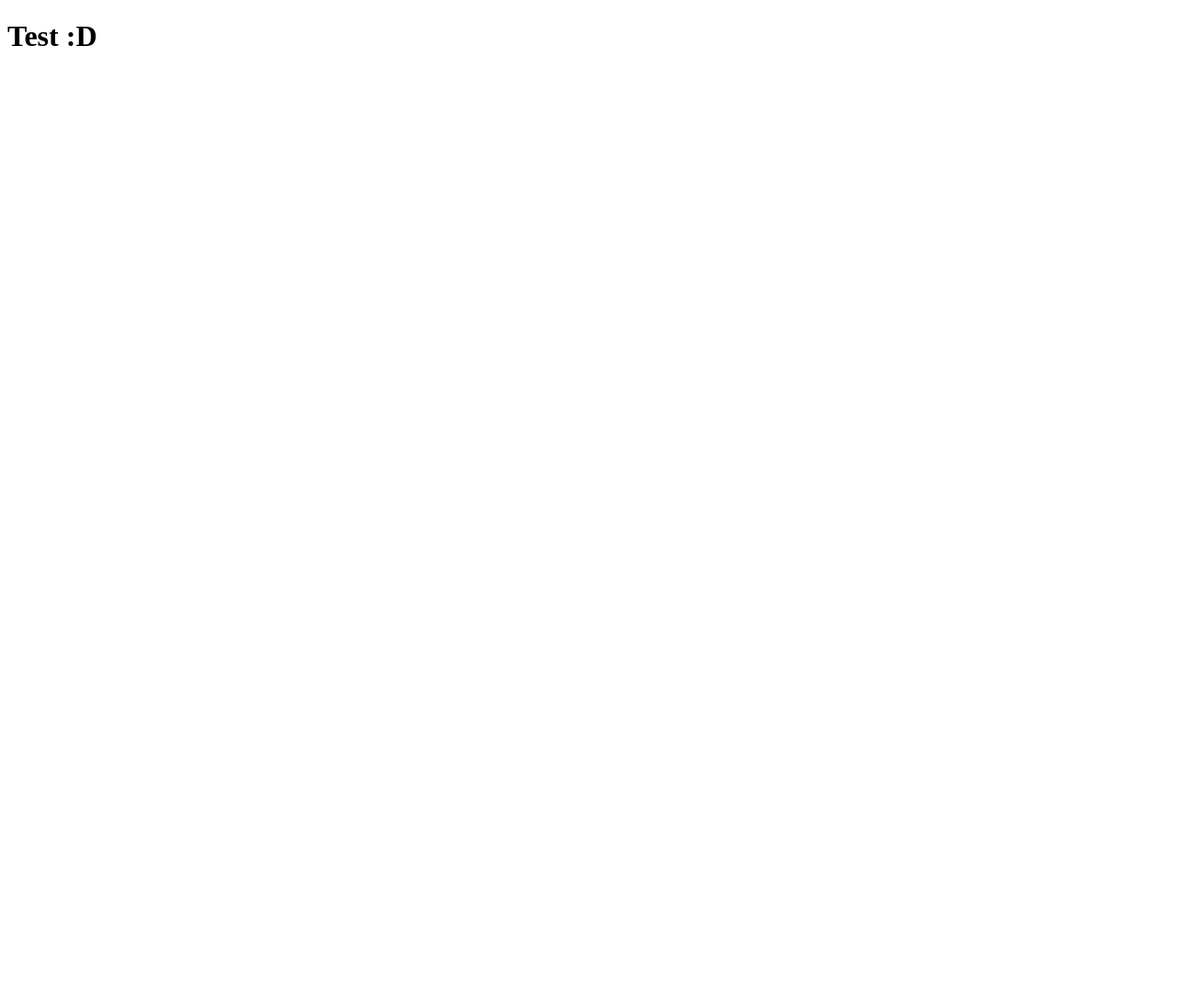
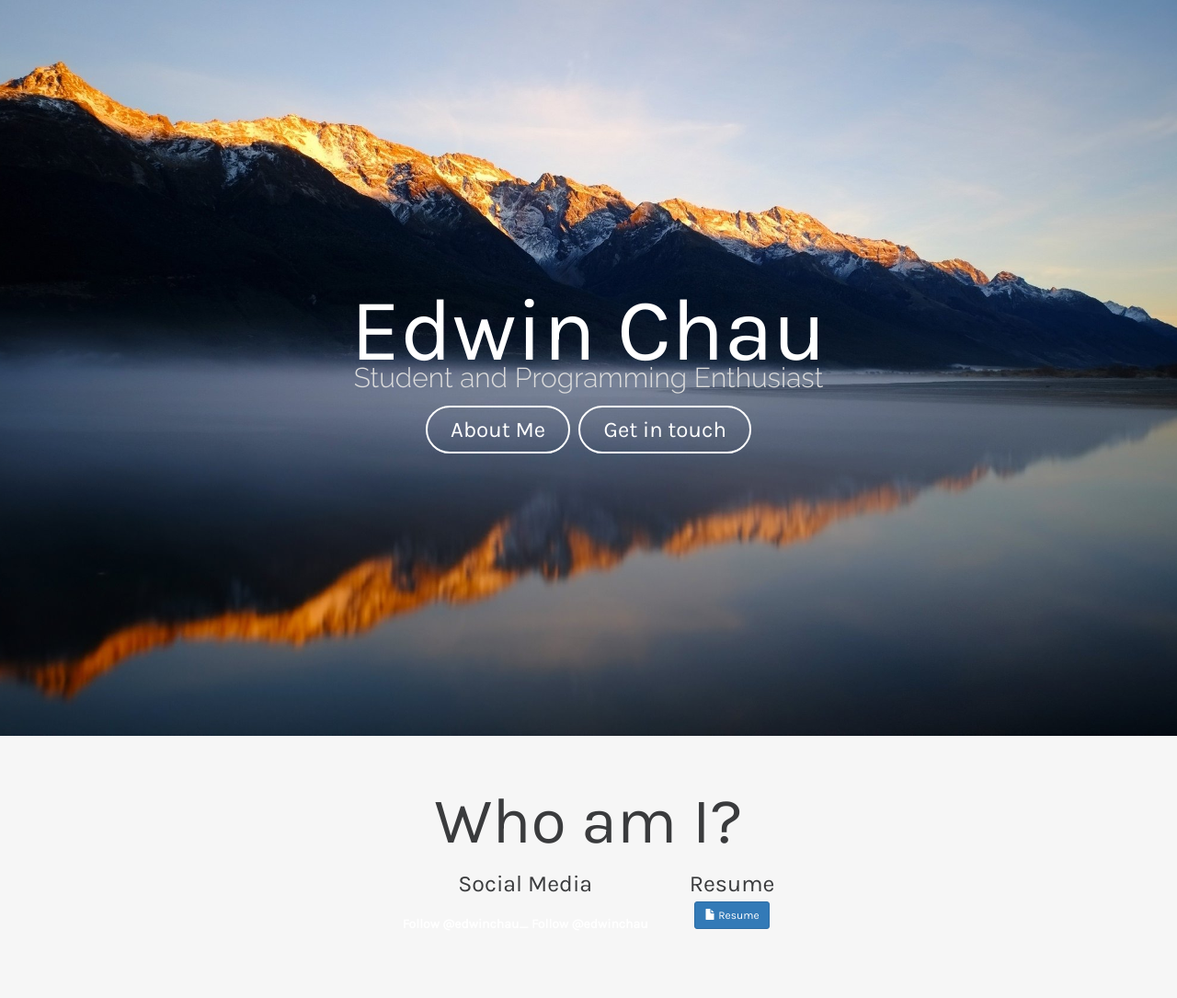
Before and after one commit to edwinchau/edwinchau.github.io, a plain HTML site: page index.html in a window 1280 px wide. Shown: the whole page at 92% size. Before the commit the page ends 800 px from the top, so only its background shows below. Drawn offline with nearby package versions, Linux system fonts and the light colour scheme.

Commit message:
Old Website

```diff
--- a/index.html
+++ b/index.html
@@ -1,10 +1,72 @@
+<!-- Edwin Chau MMXVI -->
+
 <!DOCTYPE html>
 <html>
 	<head>
-		<meta charset="UTF-8">
-		<title>Test</title>
+		<title>Edwin Chau</title>
+
+		<!-- Bootstrap CDN -->
+		<link rel="stylesheet" href="https://maxcdn.bootstrapcdn.com/bootstrap/3.3.7/css/bootstrap.min.css" integrity="sha384-BVYiiSIFeK1dGmJRAkycuHAHRg32OmUcww7on3RYdg4Va+PmSTsz/K68vbdEjh4u" crossorigin="anonymous">
+
+		<!-- CSS/Favicons -->
+		<link href="main.css" rel="stylesheet">
+		<link rel="icon" type="image/png" href="favicon-32x32.png" sizes="32x32" />
+		<link rel="icon" type="image/png" href="favicon-16x16.png" sizes="16x16" />
+
+		<!-- Jquery CDN -->
+		<script src="https://ajax.googleapis.com/ajax/libs/jquery/3.1.1/jquery.min.js"></script>
+
+		<!-- Smooth scrolling script import -->
+		<script src="jquery.js"></script><script>$(function(){$("#smoothScroll").load("smoothScroll.js");});</script>
+		<div id="smoothScroll"></div>
 	</head>
+
 	<body>
-		<h1>Test :D</h1>
+
+		<!-- What the users first see when the page loads -->
+		<div class="fullscreen center">
+			<div>
+				<h1>Edwin Chau</h1>
+				<h2>Student and Programming Enthusiast</h2>
+				<div class="specialLinks">
+					<a href="#about" class="index">About Me</a>
+					<a href="mailto:edwin.chau@live.com" class="index">Get in touch</a>
+				</div>
+			</div>
+		</div>
+
+		<!-- The about section of the website -->
+		<div id="about">
+			<h3>Who am I?</h3>
+			<!-- <p>Lorem ipsum dolor sit amet, consectetur adipiscing elit. Donec nec finibus tortor. Donec mi tortor, accumsan eu libero nec, sollicitudin elementum mi. Praesent vitae hendrerit leo, at aliquet velit. Sed at tortor ultrices, commodo nisi eget, commodo turpis. Donec sollicitudin augue nisl, eu tempus quam feugiat ac. Maecenas odio est, viverra eu dui vel, egestas commodo mi. Aliquam erat volutpat. Vestibulum neque nibh, vestibulum id aliquam sit amet, posuere tempus nibh. Nam a nunc fringilla, suscipit nulla et, feugiat enim. Cras luctus turpis quis ligula posuere sagittis. Praesent magna mauris, egestas at accumsan bibendum, interdum ac libero. Duis maximus sit amet mi non auctor.</p> -->
+
+			<!-- Social media links and resume download -->
+			<table class="center">
+				<tr>
+					<th id="tableHeadingAlignment"><h4>Social Media</h4></th>
+					<th id="tableHeadingAlignment"><h4>Resume</h4></th>
+				</tr>
+				<tr>
+					<th id="tableHeadingAlignment">
+						<div id="social" class="specialLinks">
+
+							<!-- Twitter Button -->
+							<a href="https://twitter.com/edwinchau_" class="twitter-follow-button" data-size="large" data-show-count="false">Follow @edwinchau_</a><script async src="//platform.twitter.com/widgets.js" charset="utf-8"></script>
+
+							<!-- Github Button -->
+							<a class="github-button" href="https://github.com/edwinchau" data-style="mega" aria-label="Follow @edwinchau on GitHub">Follow @edwinchau</a><script async defer src="https://buttons.github.io/buttons.js"></script>
+						</div>
+					</th>
+					<th id="tableHeadingAlignment">
+						<div class="specialLinks">
+
+							<!-- Resume Button -->
+							<a href="https://docs.google.com/document/d/1wyiSwGQKx2oQda0wtBFliGM2tK6WeMF4KdHzXBLd-9g/edit?usp=sharing"><button type="button" class="btn btn-primary btn-sm"><span class="glyphicon glyphicon-file"></span> Resume</button></a>
+						</div>
+					</th>
+				</tr>
+			</table>
+
+		</div>
 	</body>
 </html>
--- /dev/null
+++ b/main.css
@@ -0,0 +1,132 @@
+@import url(https://fonts.googleapis.com/css?family=Karla);
+@import url(https://fonts.googleapis.com/css?family=Raleway:300,700);
+@import url(https://fonts.googleapis.com/css?family=Roboto);
+
+.capital {
+	text-transform: uppercase;
+}
+
+html, body {
+	width: 100%;
+	height: 100%;
+	padding: 0;
+	margin: 0;
+}
+
+body {
+	background: url('Mountains.jpg');
+	background-attachment: fixed;
+	background-position: center;
+	background-size: cover;
+	color: white;
+	font-family: 'Karla', sans-serif;
+	text-align: center;
+}
+
+h1 {
+	font-size: 96px;
+	font-weight: normal;
+	margin-bottom: -25px;
+	line-height: 80px;
+}
+
+h2 {
+	font-size: 30px;
+	padding-bottom: 20px;
+	color: rgb(220, 220, 220);
+	font-family: 'Raleway', sans-serif;
+	font-weight: 300;
+}
+
+h3 {
+	font-size: 70px;
+	margin-top: 5px;
+	margin-bottom: 5px;
+	color: #3a3b3d;
+}
+
+h4 {
+	font-size: 25px;
+	color: #3a3b3d;
+}
+
+p {
+	font-size: 14px;
+	color: #A3A3A3;
+	font-family: font-family: 'Roboto', sans-serif;
+	line-height: 21px;
+}
+
+table {
+	border-collapse: separate;
+	border-spacing: 45px 0;
+}
+
+table.center {
+	margin-left:auto;
+	margin-right:auto;
+  }
+
+.specialLinks {
+	margin-top: -20px;
+	line-height: 60px;
+}
+
+a {
+	text-decoration: none;
+	padding: 0px;
+	margin: 0px;
+	color: white;
+}
+
+a.index {
+	color: white;
+	font-size: 24px;
+	padding-top: 10px;
+	padding-bottom: 10px;
+	padding-left: 25px;
+	padding-right: 25px;
+	border: 2px solid white;
+	border-top-left-radius: 26px;
+	border-top-right-radius: 26px;
+	border-bottom-right-radius: 26px;
+	border-bottom-left-radius: 26px;
+	margin: 3px;
+}
+
+a:hover {
+	color: rgb(215, 215, 215);
+	border: 2px solid rgb(215, 215, 215);
+}
+
+#about {
+	border-style: solid;
+	border-color: #F6F6F6;
+	border-width: 50px;
+	color: #fff;
+	background-color: #F6F6F6;
+	}
+
+.center {
+	/* http://howtocenterincss.com/ */
+	display:flex;
+	justify-content:center;
+	align-items:center;"
+}
+
+html, body, .fullscreen {
+	height: 100%;
+	margin: 0;
+}
+
+#social {
+	padding-top: 10px;
+}
+
+#tableHeadingAlignment {
+	text-align: center;
+}
+
+th {
+	vertical-align:top;
+}
--- /dev/null
+++ b/smoothScroll.js
@@ -0,0 +1,28 @@
+<!-- http://www.w3schools.com/jquery/tryit.asp?filename=tryjquery_eff_animate_smoothscroll -->
+
+<script>
+$(document).ready(function(){
+	// Add smooth scrolling to all links
+	$("a").on('click', function(event) {
+
+		// Make sure this.hash has a value before overriding default behavior
+		if (this.hash !== "") {
+			// Prevent default anchor click behavior
+			event.preventDefault();
+
+			// Store hash
+			var hash = this.hash;
+
+			// Using jQuery's animate() method to add smooth page scroll
+			// The optional number (800) specifies the number of milliseconds it takes to scroll to the specified area
+			$('html, body').animate({
+				scrollTop: $(hash).offset().top
+			}, 800, function(){
+
+				// Add hash (#) to URL when done scrolling (default click behavior)
+				window.location.hash = hash;
+			});
+		} // End if
+	});
+});
+</script>
```
Also changed, not shown: Mountains.jpg (added), favicon-16x16.png (added), favicon-32x32.png (added).
